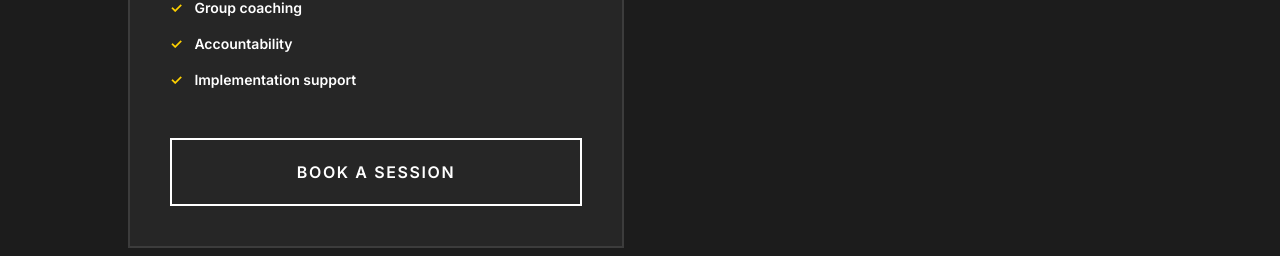
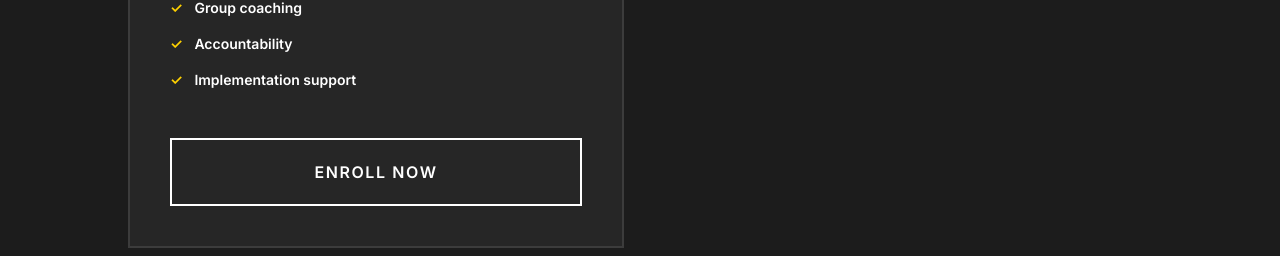
Before and after one commit to pixelatedstories/ActionCoach-Website, a Next.js app: page /programs/business-masterclass in a window 1280 px wide. Shown: the part 4960-5216 px from the top of the page. Built offline with nearby package versions, Linux system fonts and the light colour scheme.

Commit message:
Fix business masterclass CTA links

```diff
--- a/components/ProgramLayout.tsx
+++ b/components/ProgramLayout.tsx
@@ -29,6 +29,8 @@ interface ProgramLayoutProps {
 
 const ProgramLayout: React.FC<ProgramLayoutProps> = ({ program }) => {
   const isSpeaking = program.id === 'speaking';
+  const enrollHref = program.id === 'business-masterclass' ? '/enroll/business' : '/book';
+  const enrollLabel = program.id === 'business-masterclass' ? 'Enroll Now' : 'Book a Session';
   const problemBullets = program.problem ?? program.isForYou ?? [];
   const howItWorksBullets = program.howItWorks ?? program.journeyIncludes ?? [];
   const relatedStories = getCaseStudiesForProgram(program.id);
@@ -148,7 +150,7 @@ const ProgramLayout: React.FC<ProgramLayoutProps> = ({ program }) => {
               </p>
             </div>
             <div className="flex flex-col sm:flex-row gap-4">
-              <Link href="/book" className="inline-block bg-gold text-black px-8 py-5 md:px-12 md:py-6 text-sm font-black uppercase tracking-wider md:tracking-widest leading-tight hover:bg-white transition-all transform hover:-translate-y-1 shadow-xl max-w-sm md:max-w-none text-center">
+              <Link href={enrollHref} className="inline-block bg-gold text-black px-8 py-5 md:px-12 md:py-6 text-sm font-black uppercase tracking-wider md:tracking-widest leading-tight hover:bg-white transition-all transform hover:-translate-y-1 shadow-xl max-w-sm md:max-w-none text-center">
                 {program.cta}
               </Link>
               <Link href="/book" className="inline-block border-2 border-white text-white px-8 py-5 md:px-12 md:py-6 text-sm font-black uppercase tracking-wider md:tracking-widest leading-tight hover:bg-white hover:text-black transition-all max-w-sm md:max-w-none text-center">
@@ -345,8 +347,8 @@ const ProgramLayout: React.FC<ProgramLayoutProps> = ({ program }) => {
                       </li>
                     ))}
                   </ul>
-                  <Link href="/book" className={`block w-full text-center py-5 font-black uppercase tracking-widest transition-all ${i === 1 ? 'bg-gold text-black hover:bg-white' : 'border-2 border-white text-white hover:bg-white hover:text-black'}`}>
-                    Book a Session
+                  <Link href={enrollHref} className={`block w-full text-center py-5 font-black uppercase tracking-widest transition-all ${i === 1 ? 'bg-gold text-black hover:bg-white' : 'border-2 border-white text-white hover:bg-white hover:text-black'}`}>
+                    {enrollLabel}
                   </Link>
                 </div>
               ))}
```
